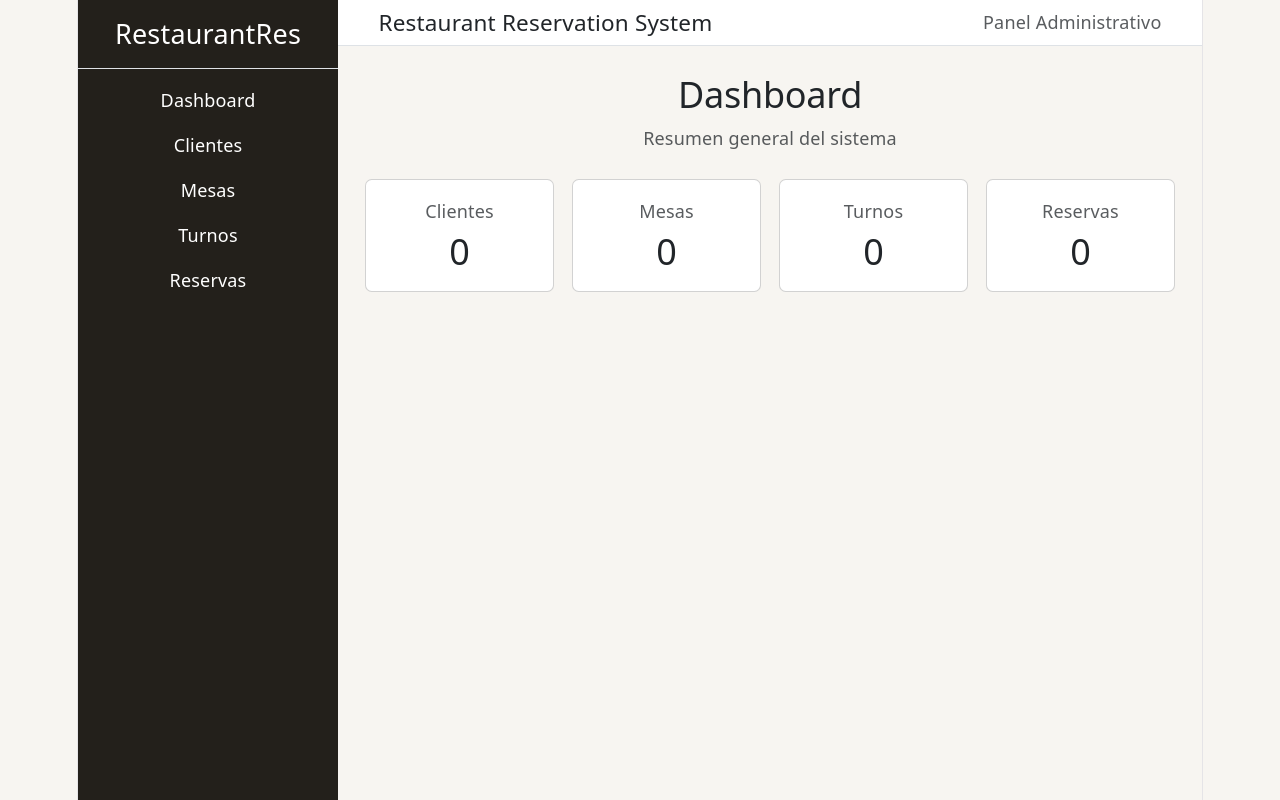
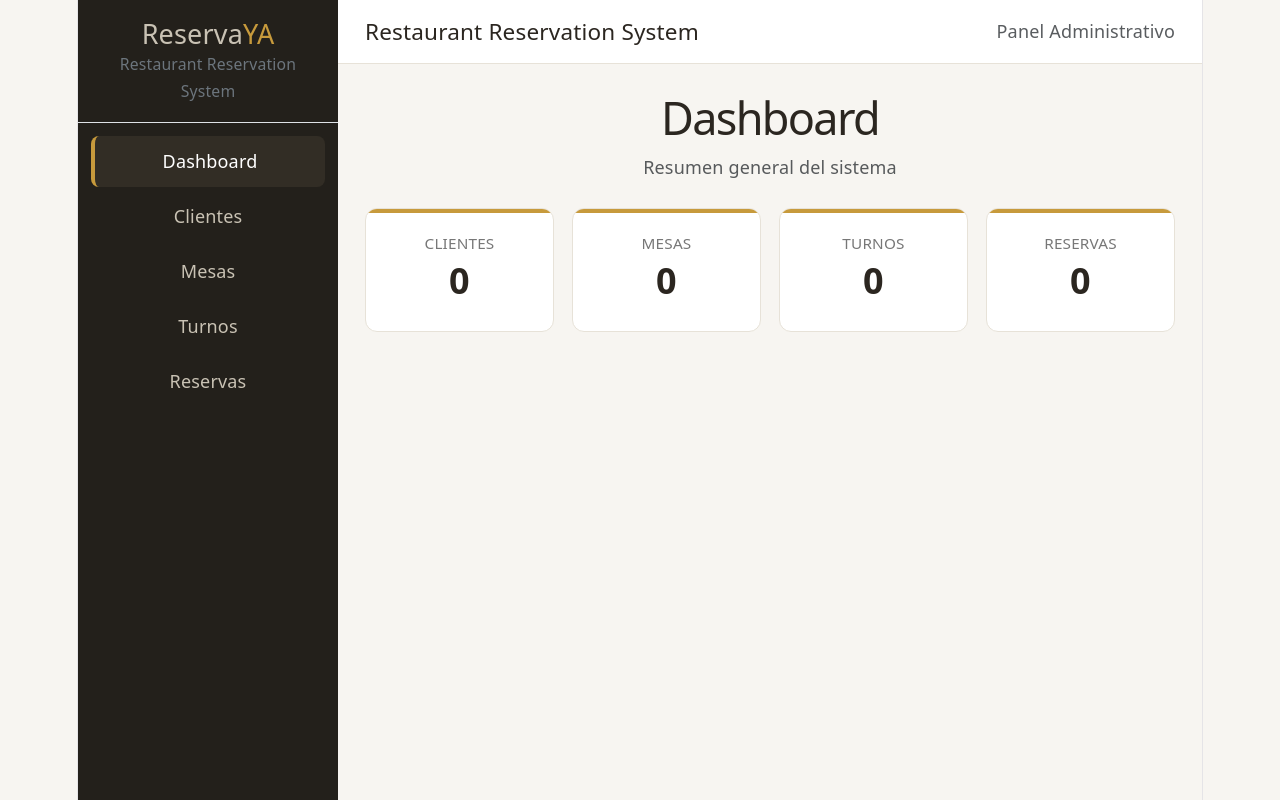
Before and after one commit to Johansel12/ReservaYA, a React (Vite) app in the folder RestaurantReservation.API/restaurant-reservation-frontend/: page / in a window 1280 px wide. Built offline with nearby package versions, Linux system fonts and the light colour scheme; no server answers.

Commit message:
Ultimo commit antes de pasar a crear mesa.jsx

```diff
--- a/RestaurantReservation.API/restaurant-reservation-frontend/src/Styles/theme.css
+++ b/RestaurantReservation.API/restaurant-reservation-frontend/src/Styles/theme.css
@@ -1,11 +1,18 @@
 :root {
+    --color-bg: #F7F5F1;
+    --color-surface: #FFFFFF;
+    --color-sidebar: #23201B;
+    --color-sidebar-hover: #322D25;
+    --color-sidebar-text: #C9C2B4;
+    --color-accent: #C79A3C;
+    --color-text: #2B2620;
+    --color-border: #E7E2D8;
     --sidebar-width: 260px;
-    --color-sidebar: #23201B;
-    --color-bg: #F7F5F1;
 }
 
 body {
     background-color: var(--color-bg);
+    color: var(--color-text);
 }
 
 .app-shell {
@@ -15,10 +22,92 @@ body {
 
 .sidebar {
     width: var(--sidebar-width);
-    background-color: var(--color-sidebar);
-    color: white;
+    min-height: 100vh;
+    background: var(--color-sidebar);
+    color: var(--color-sidebar-text);
 }
+
+    .sidebar a {
+        display: block;
+        color: var(--color-sidebar-text);
+        text-decoration: none;
+        padding: 12px 16px;
+        border-radius: 8px;
+        margin: 4px;
+        transition: all 0.2s ease;
+    }
+
+        .sidebar a:hover {
+            background: var(--color-sidebar-hover);
+            color: white;
+        }
 
 .main-content {
     flex: 1;
+    display: flex;
+    flex-direction: column;
 }
+
+.page-content {
+    padding: 1.5rem;
+}
+
+.topbar {
+    background: var(--color-surface);
+    border-bottom: 1px solid var(--color-border);
+    padding: 1rem 1.5rem;
+}
+
+.card-app {
+    background: var(--color-surface);
+    border: 1px solid var(--color-border);
+    border-radius: 12px;
+}
+
+.stat-card {
+    padding: 1.25rem;
+    position: relative;
+    overflow: hidden;
+}
+
+    .stat-card::before {
+        content: "";
+        position: absolute;
+        top: 0;
+        left: 0;
+        height: 4px;
+        width: 100%;
+        background: var(--color-accent);
+    }
+
+.stat-label {
+    color: #777;
+    font-size: 0.85rem;
+    text-transform: uppercase;
+}
+
+.stat-value {
+    font-size: 2rem;
+    font-weight: 700;
+}
+
+.sidebar-link {
+    display: block;
+    color: var(--color-sidebar-text);
+    text-decoration: none;
+    padding: 12px 16px;
+    border-radius: 8px;
+    margin: 4px;
+    transition: all 0.2s ease;
+}
+
+    .sidebar-link:hover {
+        background: var(--color-sidebar-hover);
+        color: white;
+    }
+
+    .sidebar-link.active {
+        background: var(--color-sidebar-hover);
+        color: white;
+        border-left: 4px solid var(--color-accent);
+    }
--- a/RestaurantReservation.API/restaurant-reservation-frontend/src/components/layout/Layout.jsx
+++ b/RestaurantReservation.API/restaurant-reservation-frontend/src/components/layout/Layout.jsx
@@ -10,7 +10,7 @@ function Layout() {
             <div className="main-content">
                 <Navbar />
 
-                <div className="container-fluid p-4">
+                <div className="page-content">
                     <Outlet />
                 </div>
             </div>
--- a/RestaurantReservation.API/restaurant-reservation-frontend/src/components/layout/Navbar.jsx
+++ b/RestaurantReservation.API/restaurant-reservation-frontend/src/components/layout/Navbar.jsx
@@ -1,7 +1,7 @@
 function Navbar() {
     return (
-        <nav className="navbar navbar-light bg-white border-bottom px-4">
-            <div className="container-fluid">
+        <nav className="topbar">
+            <div className="d-flex justify-content-between align-items-center">
                 <h5 className="mb-0">
                     Restaurant Reservation System
                 </h5>
--- a/RestaurantReservation.API/restaurant-reservation-frontend/src/components/layout/Sidebar.jsx
+++ b/RestaurantReservation.API/restaurant-reservation-frontend/src/components/layout/Sidebar.jsx
@@ -1,34 +1,67 @@
-import { Link } from "react-router-dom";
+import { NavLink } from "react-router-dom";
 
 function Sidebar() {
     return (
         <div className="sidebar">
             <div className="p-3 border-bottom">
-                <h4 className="text-white mb-0">
-                    RestaurantRes
+                <h4 className="mb-0">
+                    Reserva
+                    <span style={{ color: "#C79A3C" }}>
+                        YA
+                    </span>
                 </h4>
+
+                <small className="text-secondary">
+                    Restaurant Reservation System
+                </small>
             </div>
 
             <div className="p-2">
-                <Link to="/" className="d-block text-white p-2 text-decoration-none">
+                <NavLink
+                    to="/"
+                    end
+                    className={({ isActive }) =>
+                        `sidebar-link ${isActive ? "active" : ""}`
+                    }
+                >
                     Dashboard
-                </Link>
+                </NavLink>
 
-                <Link to="/clientes" className="d-block text-white p-2 text-decoration-none">
+                <NavLink
+                    to="/clientes"
+                    className={({ isActive }) =>
+                        `sidebar-link ${isActive ? "active" : ""}`
+                    }
+                >
                     Clientes
-                </Link>
+                </NavLink>
 
-                <Link to="/mesas" className="d-block text-white p-2 text-decoration-none">
+                <NavLink
+                    to="/mesas"
+                    className={({ isActive }) =>
+                        `sidebar-link ${isActive ? "active" : ""}`
+                    }
+                >
                     Mesas
-                </Link>
+                </NavLink>
 
-                <Link to="/turnos" className="d-block text-white p-2 text-decoration-none">
+                <NavLink
+                    to="/turnos"
+                    className={({ isActive }) =>
+                        `sidebar-link ${isActive ? "active" : ""}`
+                    }
+                >
                     Turnos
-                </Link>
+                </NavLink>
 
-                <Link to="/reservas" className="d-block text-white p-2 text-decoration-none">
+                <NavLink
+                    to="/reservas"
+                    className={({ isActive }) =>
+                        `sidebar-link ${isActive ? "active" : ""}`
+                    }
+                >
                     Reservas
-                </Link>
+                </NavLink>
             </div>
         </div>
     );
--- a/RestaurantReservation.API/restaurant-reservation-frontend/src/components/ui/PageHeader.jsx
+++ b/RestaurantReservation.API/restaurant-reservation-frontend/src/components/ui/PageHeader.jsx
@@ -1,7 +1,9 @@
 function PageHeader({ title, subtitle }) {
     return (
         <div className="mb-4">
-            <h2>{title}</h2>
+            <h1 className="mb-2">
+                {title}
+            </h1>
 
             {subtitle && (
                 <p className="text-muted mb-0">
@@ -13,3 +15,4 @@ function PageHeader({ title, subtitle }) {
 }
 
 export default PageHeader;
+``
--- a/RestaurantReservation.API/restaurant-reservation-frontend/src/components/ui/StatCard.jsx
+++ b/RestaurantReservation.API/restaurant-reservation-frontend/src/components/ui/StatCard.jsx
@@ -1,14 +1,12 @@
 function StatCard({ label, value }) {
     return (
-        <div className="card h-100">
-            <div className="card-body">
-                <p className="text-muted mb-1">
-                    {label}
-                </p>
+        <div className="card-app stat-card h-100">
+            <div className="stat-label">
+                {label}
+            </div>
 
-                <h2 className="mb-0">
-                    {value}
-                </h2>
+            <div className="stat-value">
+                {value}
             </div>
         </div>
     );
```
